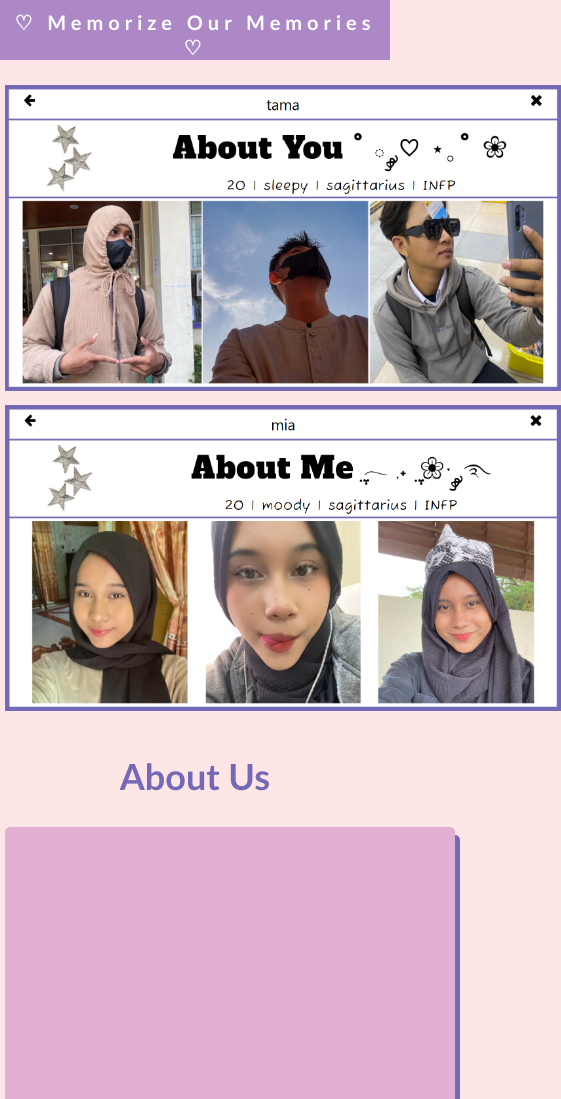
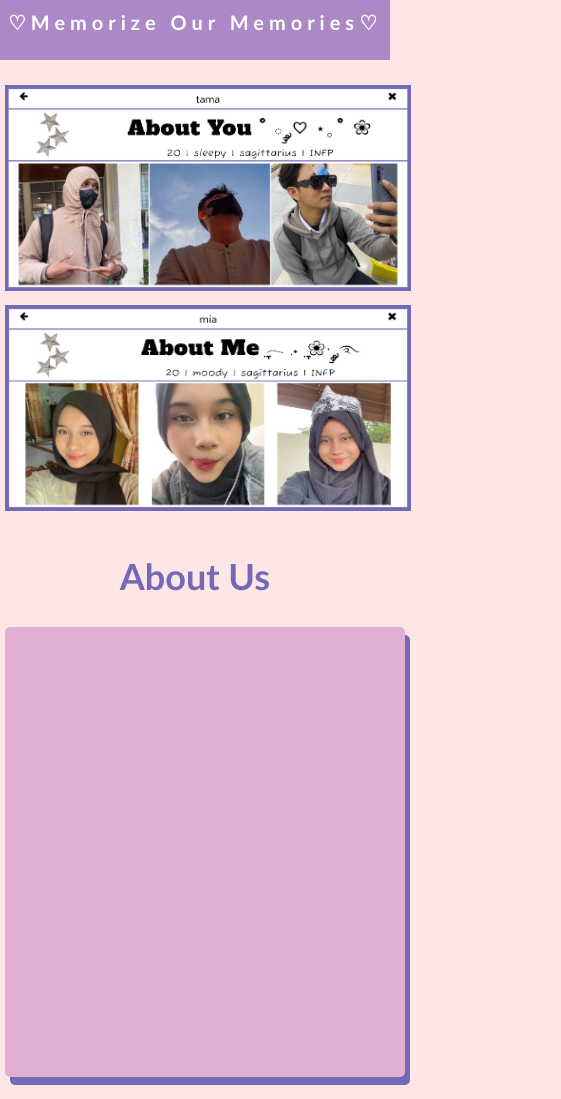
Before and after one commit to miandiee/365DaysAndCounting.com, a plain HTML site: page index.html in a window 390 px wide. Shown: the top 1099 px of the page, 561 px wide, since content can reach past the window. Drawn offline with Linux system fonts and the light colour scheme.

Commit message:
ubah font2

```diff
--- a/css/style.css
+++ b/css/style.css
@@ -92,17 +92,22 @@ body {
 
   .row {
     display: block;
+    flex-direction: column;
   }
 
   .img-about {
-    width: 550px;
-    height: 300px;
+    width: 400px;
+    height: 200px;
     margin-bottom: 10px;
   }
 
   .img-tamia {
     margin-top: 0px;
-    width: 550px;
-    height: 300px;
+    width: 400px;
+    height: 200px;
+  }
+  .card {
+    width: 400px;
+    height: 450px;
   }
 }
```
Also changed, not shown: index.html (+1 -1 lines).
